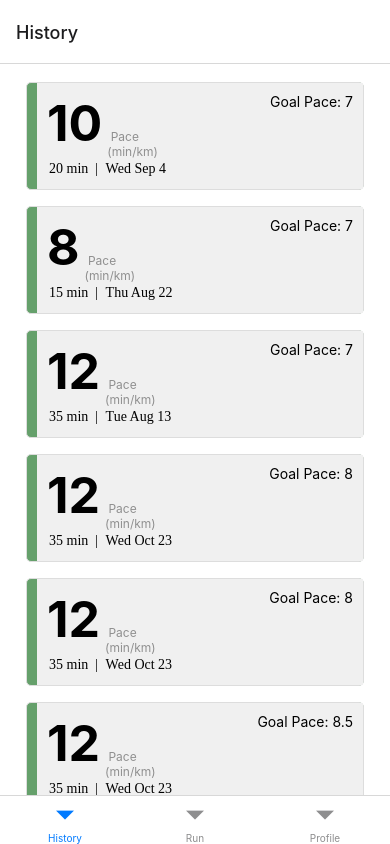
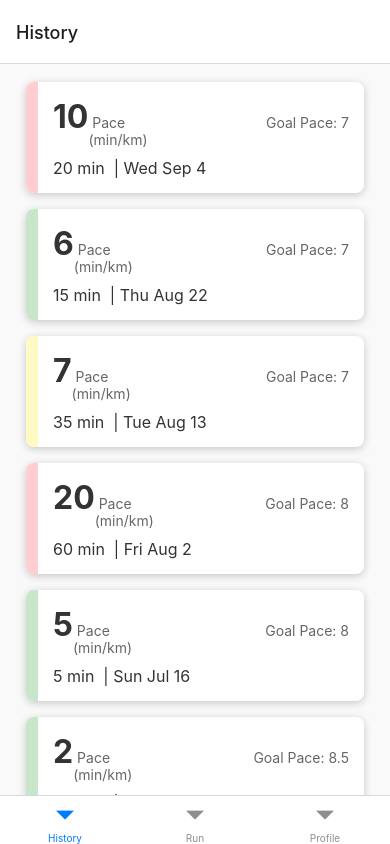
Before and after one commit to meowmeowow/HTN2024, a React Native app: screen / in a window 390 px wide. Built offline with nearby package versions, Linux system fonts and the light colour scheme.

Commit message:
color code runs

```diff
--- a/Components/history/history.js
+++ b/Components/history/history.js
@@ -1,20 +1,19 @@
 import React from 'react';
-import { View, Text, StyleSheet ,ScrollView} from 'react-native';
+import { View, Text, StyleSheet, ScrollView } from 'react-native';
 
 // Existing runs array
 const runs = [
     [10, 20, 'Wed Sep 4', 7], // speed, time, date, goal_pace
-    [8, 15, 'Thu Aug 22', 7],
-    [12, 35, 'Tue Aug 13', 7],
-    [12, 35, 'Wed Oct 23', 8],
-    [12, 35, 'Wed Oct 23', 8],
-    [12, 35, 'Wed Oct 23', 8.5],
-    [12, 35, 'Wed Oct 23', 8.5],
-
+    [6, 15, 'Thu Aug 22', 7],
+    [7, 35, 'Tue Aug 13', 7],
+    [20, 60, 'Fri Aug 2', 8],
+    [5, 5, 'Sun Jul 16', 8],
+    [2, 35, 'Fri Jul 14', 8.5],
+    [15, 10, 'Wed Mar 10', 8.5],
   ];
 
 const History = ({ metrics }) => {
-    // Ensure metrics is defined and has correct format
+  // Ensure metrics is defined and has the correct format
   const additionalRun = [
     metrics.speed || 0,
     metrics.elapsedTime || 0,
@@ -25,15 +24,25 @@ const History = ({ metrics }) => {
   // Combine runs array with the additional run
   const allRuns = [...runs];
 
+  const getBackgroundColor = (pace, goalPace) => {
+    const lowerThreshold = goalPace * 0.95; // 95% of goal pace
+    const upperThreshold = goalPace * 1.05; // 105% of goal pace
+
+    if (pace < lowerThreshold) return '#c8e6c9'; // Green for lower pace
+    if (pace >= lowerThreshold && pace <= upperThreshold) return '#fff9c4'; // Yellow for medium pace
+    return '#ffcdd2'; // Red for higher pace
+  };
+
   const HistoryComponent = ({ pace, time, date, goalPace }) => {
-        const backgroundColor = pace >= goalPace ? '#FFDDDD' : '#65A06B';
+    const backgroundColor = getBackgroundColor(pace, goalPace);
+
     return (
-
-            <View style={styles.item}>
-                <View style={styles.rightRect}>
+      <View style={styles.itemContainer}>
+        <View style={[styles.colorSliver, { backgroundColor }]} />
+        <View style={styles.itemContent}>
           <View style={styles.flexPace}>
             <View style={styles.paceContainer}>
-                            <Text style={styles.Pace}>{pace}</Text>
+              <Text style={styles.pace}>{pace}</Text>
               <Text style={styles.units}> Pace {'\n'}(min/km)</Text>
             </View>
             <View style={styles.goalContainer}>
@@ -51,7 +60,6 @@ const History = ({ metrics }) => {
 
   return (
     <ScrollView style={styles.scrollView}>
-
       <View style={styles.container}>
         {allRuns.map((run, index) => (
           <HistoryComponent
@@ -64,68 +72,73 @@ const History = ({ metrics }) => {
         ))}
       </View>
     </ScrollView>
-
   );
 };
+
 const styles = StyleSheet.create({
-    flexPace:
-    { flexDirection: 'row',
+  container: {
+    flex: 1,
+    backgroundColor: '#f9f9f9',
+    padding: 10,
+  },
+  itemContainer: {
+    flexDirection: 'row',
+    marginVertical: 8,
+    marginHorizontal: 16,
+    borderRadius: 8,
+    elevation: 3, // Adds shadow for Android
+    shadowColor: '#000', // Adds shadow for iOS
+    shadowOffset: { width: 0, height: 2 },
+    shadowOpacity: 0.2,
+    shadowRadius: 8,
+    overflow: 'hidden', // Ensures the sliver color doesn't overflow
+    backgroundColor: '#fff',
+  },
+  colorSliver: {
+    width: 12, // Slightly wider sliver for better visibility
+    height: '100%',
+  },
+  itemContent: {
+    flex: 1,
+    padding: 15,
+    justifyContent: 'center',
+  },
+  flexPace: {
+    flexDirection: 'row',
     justifyContent: 'space-between',
-      fontFamily: 'Inter',
+    alignItems: 'center',
+    marginBottom: 10,
   },
-
   paceContainer: {
     flexDirection: 'row',
-        alignItems: 'center', // Align items vertically in pace container
+    alignItems: 'baseline',
   },
-
-    paceContainer: {
+  pace: {
+    fontSize: 32,
+    fontWeight: 'bold',
+    color: '#333',
+  },
+  units: {
+    fontSize: 14,
+    color: '#666',
+  },
+  goalContainer: {
     flexDirection: 'row',
-        alignItems: 'baseline', // Align items vertically within pace container
-
+    justifyContent: 'flex-end',
   },
-
+  goal: {
+    fontSize: 14,
+    color: '#666',
+  },
   stuff: {
     flexDirection: 'row',
   },
-
-    units: {
-        fontSize: 12,
-        marginLeft: 5,
-        opacity: 0.4,
+  text: {
+    fontSize: 16,
+    color: '#333',
   },
-
-    goal: {
-        flexDirection: 'row',
-        justifyContent: 'flex-end',
-    },
-
-    rightRect: {
-        marginLeft: 10,
-        padding: 10,
-        backgroundColor: '#f0f0f0',
-    },
-    Pace: {
-        fontSize: 50,
-        fontWeight: 'bold',
-    },
-    container: {
+  scrollView: {
     flex: 1,
-        backgroundColor: '#fff',
-        padding: 10,
-    },
-    item: {
-        padding: 0,
-        marginVertical: 8,
-        marginHorizontal: 16,
-        borderWidth: 1,
-        borderColor: '#ddd',
-        backgroundColor: '#65A06B',
-        borderRadius: 5,
-    },
-    text: {
-        fontFamily: 'Poppins-Black',
-        padding: 2,
   },
 });
 
```
Lines whose indentation alone changed are shown as unchanged.
